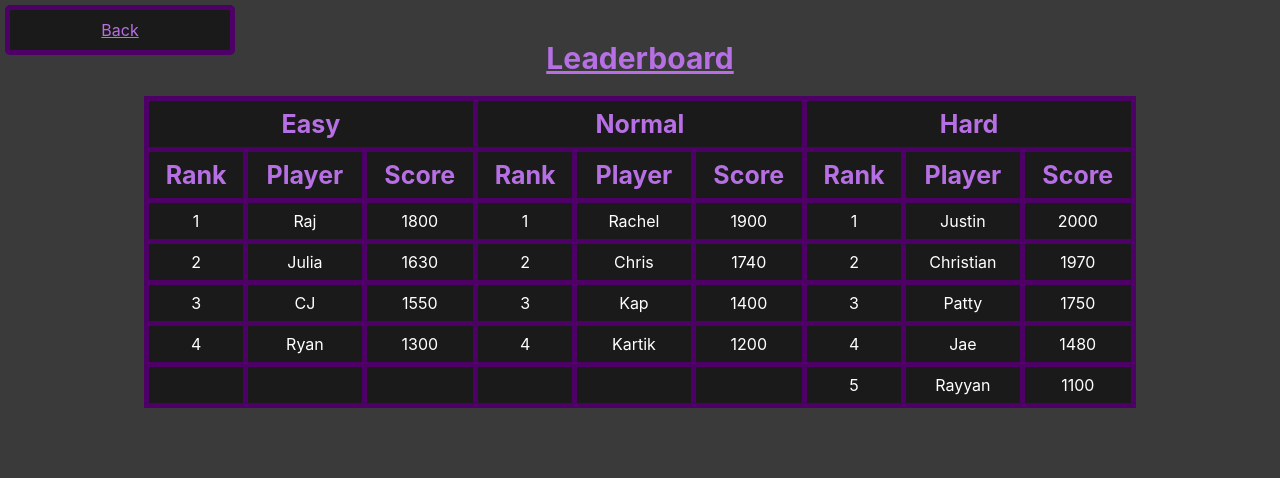
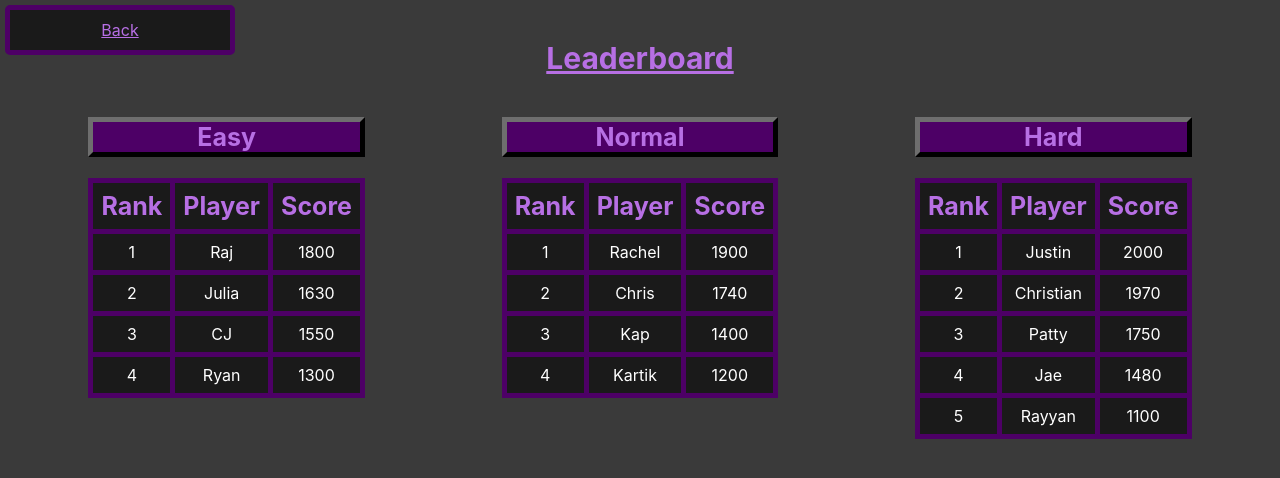
Before and after one commit to kartikgulia/JCKKRR, a React (Create React App) app in the folder frontend/: page /leaderboard in a window 1280 px wide. Shown: the top 478 px of the page. Built offline with nearby package versions, Linux system fonts and the light colour scheme.

Commit message:
Split test database by difficulty. Turn leaderboard into a table

```diff
--- a/frontend/src/screens/LeaderboardScreen.js
+++ b/frontend/src/screens/LeaderboardScreen.js
@@ -1,6 +1,30 @@
 import React, { useState, useEffect } from 'react';
 import "../styles/LeaderboardScreen.css";
 import { Link } from 'react-router-dom';
+
+const LeaderboardTable = ({ data, difficulty }) => (
+  <div className="leaderboard-container">
+    <h2 className='leaderboard-difficulty'>{difficulty}</h2>
+    <table className="leaderboard-table">
+      <thead>
+        <tr>
+          <th>Rank</th>
+          <th>Player</th>
+          <th>Score</th>
+        </tr>
+      </thead>
+      <tbody>
+        {data.map((entry, index) => (
+          <tr key={index}>
+            <td>{entry.rank}</td>
+            <td>{entry.playerName}</td>
+            <td>{entry.score}</td>
+          </tr>
+        ))}
+      </tbody>
+    </table>
+  </div>
+);
 
 const LeaderboardScreen = () => {
   const [leaderboardData, setLeaderboardData] = useState({
@@ -14,9 +38,9 @@ const LeaderboardScreen = () => {
     const fetchLeaderboardData = async () => {
       try {
         // Simulating the API call with the test dataset
-        const sortedDataEasy = testLeaderboardData.filter(entry => entry.difficulty === 'easy').sort((a, b) => b.score - a.score);
-        const sortedDataNormal = testLeaderboardData.filter(entry => entry.difficulty === 'normal').sort((a, b) => b.score - a.score);
-        const sortedDataHard = testLeaderboardData.filter(entry => entry.difficulty === 'hard').sort((a, b) => b.score - a.score);
+        const sortedDataEasy = easyLeaderboardData.filter(entry => entry.score).sort((a, b) => b.score - a.score);
+        const sortedDataNormal = normalLeaderboardData.filter(entry => entry.score).sort((a, b) => b.score - a.score);
+        const sortedDataHard = hardLeaderboardData.filter(entry => entry.score).sort((a, b) => b.score - a.score);
 
         setLeaderboardData({
           easy: sortedDataEasy.map((entry, index) => ({ ...entry, rank: index + 1 })),
@@ -41,60 +65,36 @@ const LeaderboardScreen = () => {
       {loading ? (
         <p>Loading leaderboard...</p>
       ) : (
-        <table className="leaderboard-table">
-          <thead>
-            <tr>
-              <th colSpan="3">Easy</th>
-              <th colSpan="3">Normal</th>
-              <th colSpan="3">Hard</th>
-            </tr>
-            <tr>
-              <th>Rank</th>
-              <th>Player</th>
-              <th>Score</th>
-              <th>Rank</th>
-              <th>Player</th>
-              <th>Score</th>
-              <th>Rank</th>
-              <th>Player</th>
-              <th>Score</th>
-            </tr>
-          </thead>
-          <tbody>
-            {[...Array(Math.max(leaderboardData.easy.length, leaderboardData.normal.length, leaderboardData.hard.length))].map((_, index) => (
-              <tr key={index}>
-                <td>{leaderboardData.easy[index]?.rank}</td>
-                <td>{leaderboardData.easy[index]?.playerName}</td>
-                <td>{leaderboardData.easy[index]?.score}</td>
-                <td>{leaderboardData.normal[index]?.rank}</td>
-                <td>{leaderboardData.normal[index]?.playerName}</td>
-                <td>{leaderboardData.normal[index]?.score}</td>
-                <td>{leaderboardData.hard[index]?.rank}</td>
-                <td>{leaderboardData.hard[index]?.playerName}</td>
-                <td>{leaderboardData.hard[index]?.score}</td>
-              </tr>
-            ))}
-          </tbody>
-        </table>
+        <div className="leaderboards-wrapper">
+          <LeaderboardTable data={leaderboardData.easy} difficulty="Easy" />
+          <LeaderboardTable data={leaderboardData.normal} difficulty="Normal" />
+          <LeaderboardTable data={leaderboardData.hard} difficulty="Hard" />
+        </div>
       )}
     </div>
   );
 };
 
-const testLeaderboardData = [
-  { playerName: 'Justin', score: 2000, difficulty: 'hard' },
-  { playerName: 'Kartik', score: 1200, difficulty: 'normal' },
-  { playerName: 'Rayyan', score: 1100, difficulty: 'hard' },
-  { playerName: 'Ryan', score: 1300, difficulty: 'easy' },
-  { playerName: 'Kap', score: 1400, difficulty: 'normal' },
-  { playerName: 'Christian', score: 1970, difficulty: 'hard' },
-  { playerName: 'Jae', score: 1480, difficulty: 'hard' },
-  { playerName: 'Raj', score: 1800, difficulty: 'easy' },
-  { playerName: 'CJ', score: 1550, difficulty: 'easy' },
-  { playerName: 'Chris', score: 1740, difficulty: 'normal' },
-  { playerName: 'Rachel', score: 1900, difficulty: 'normal' },
-  { playerName: 'Julia', score: 1630, difficulty: 'easy' },
-  { playerName: 'Patty', score: 1750, difficulty: 'hard' },
+const easyLeaderboardData = [
+  { playerName: 'Ryan', score: 1300},
+  { playerName: 'Raj', score: 1800},
+  { playerName: 'CJ', score: 1550},
+  { playerName: 'Julia', score: 1630},
+];
+
+const normalLeaderboardData = [
+  { playerName: 'Kartik', score: 1200},
+  { playerName: 'Kap', score: 1400},
+  { playerName: 'Chris', score: 1740},
+  { playerName: 'Rachel', score: 1900},
+];
+
+const hardLeaderboardData = [
+  { playerName: 'Justin', score: 2000},
+  { playerName: 'Rayyan', score: 1100},
+  { playerName: 'Christian', score: 1970},
+  { playerName: 'Jae', score: 1480},
+  { playerName: 'Patty', score: 1750},
 ];
 
 export default LeaderboardScreen;
--- a/frontend/src/styles/LeaderboardScreen.css
+++ b/frontend/src/styles/LeaderboardScreen.css
@@ -4,6 +4,9 @@
     color: #fff;
     padding: 20px;
     text-align: center;
+    display: flex;
+    flex-direction: column;
+    align-items: center;
   }
 
 .leaderboard-title {
@@ -34,6 +37,25 @@
     font-size: 25px;
 }
 
+.leaderboards-wrapper {
+    display: flex;
+    justify-content: space-around;
+    width: 100%;
+}
+
+.leaderboard-container {
+    margin: 0 10px;
+}
+
+.leaderboard-difficulty {
+    color: #b76fe4;
+    background-color: #4d0066;
+    font-size: 25px;
+    border-color: #1a1a1a;
+    border-width: thick;
+    border-style: outset;
+}
+
 .back-button{
     padding: 10px 10px;
     font-size: 16px;
```
